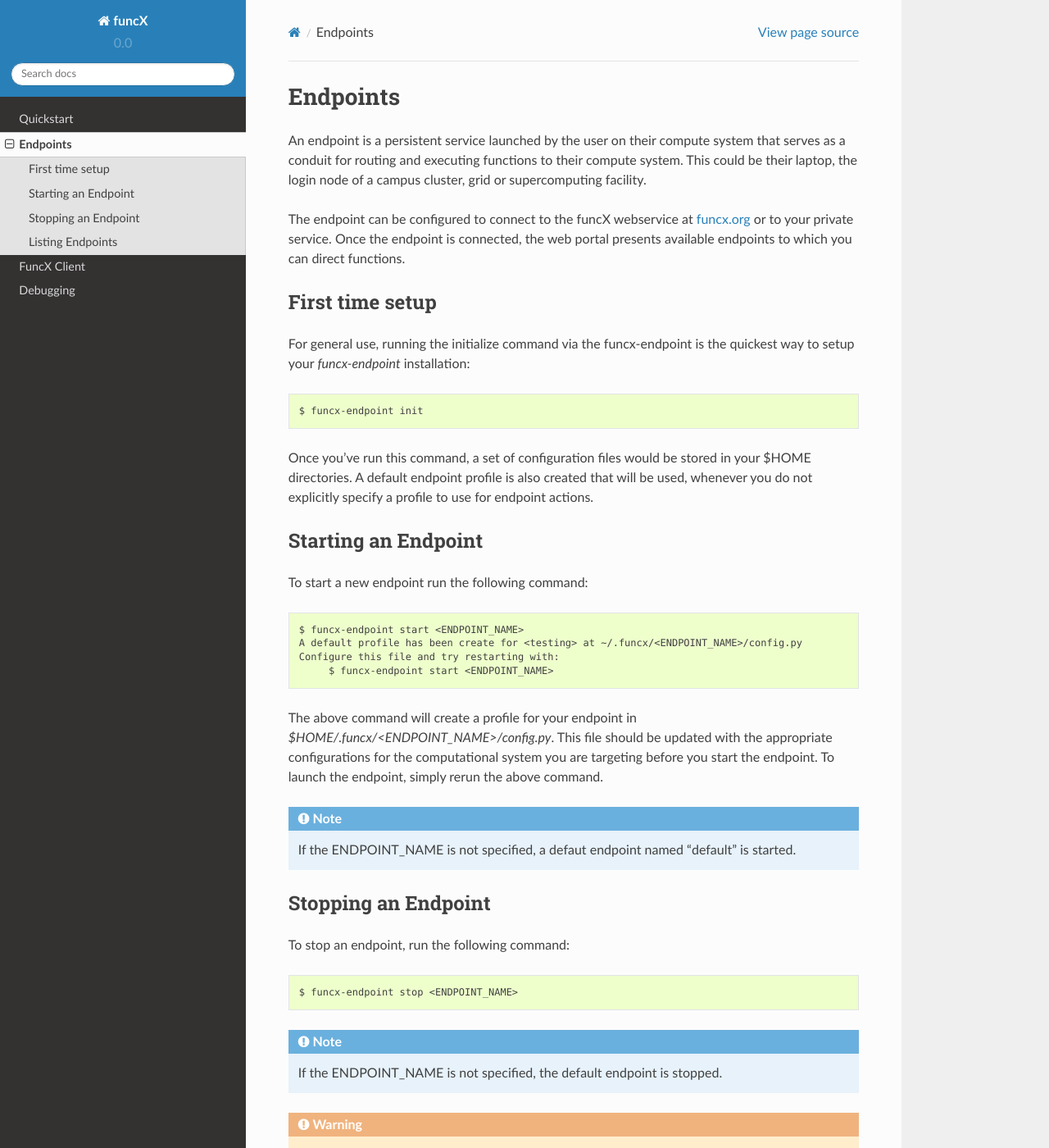
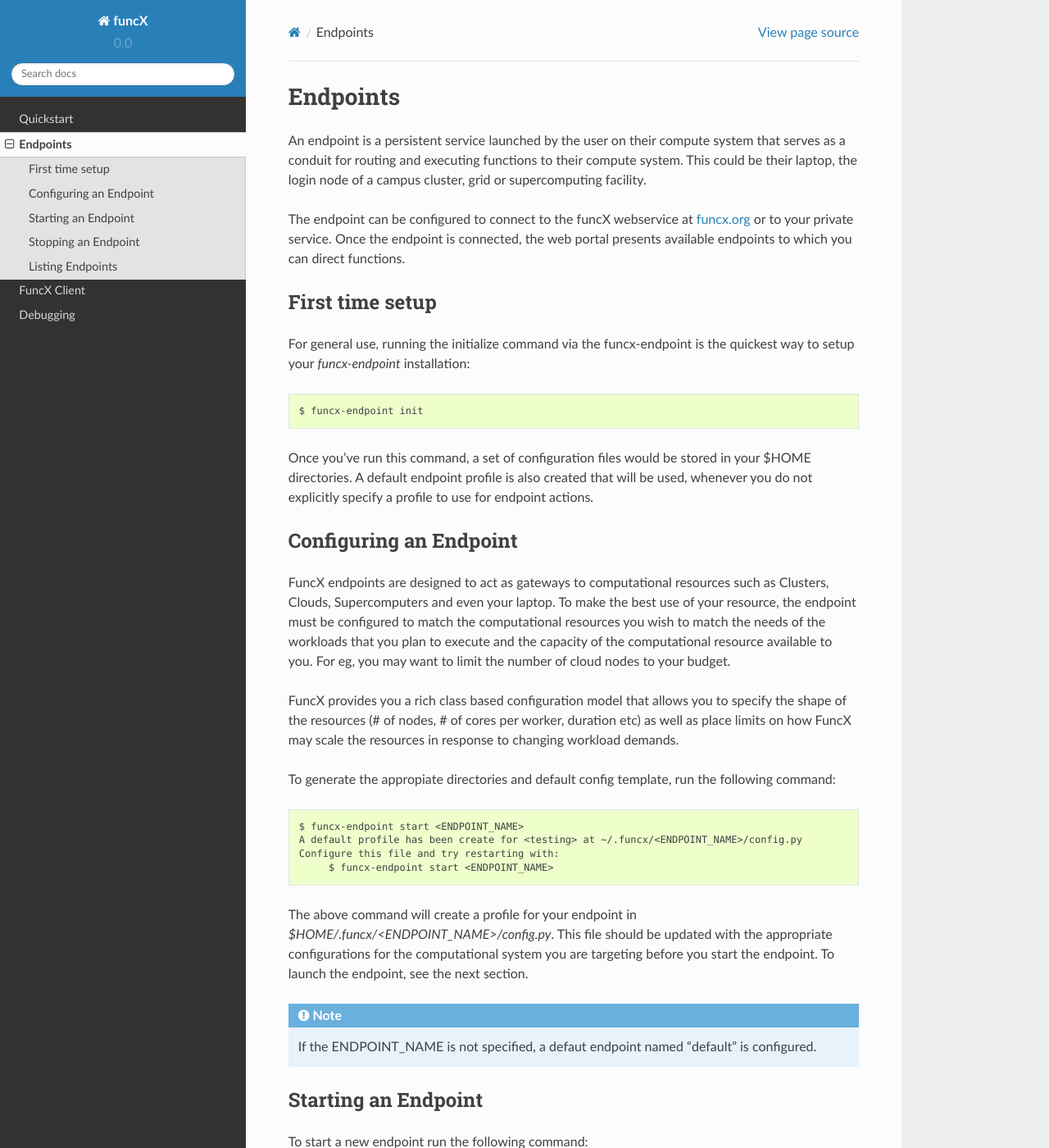
Before and after one commit to globus/globus-compute, a Sphinx documentation site: the page built from docs/endpoints.rst, in a window 1280 px wide and 1400 px high. Shown: the whole window at 82% size. Built offline with Sphinx 7.4.7 and the Read the Docs theme 2.0.0, drawn with Linux system fonts in a browser that asks for light colours.

Commit message:
Adding docs for new configure method

```diff
--- a/docs/endpoints.rst
+++ b/docs/endpoints.rst
@@ -21,6 +21,34 @@ setup your `funcx-endpoint` installation::
 Once you've run this command, a set of configuration files would be stored in your $HOME directories.
 A default endpoint profile is also created that will be used, whenever you do not explicitly
 specify a profile to use for endpoint actions.
+
+
+Configuring an Endpoint
+-----------------------
+
+FuncX endpoints are designed to act as gateways to computational resources such as Clusters, Clouds,
+Supercomputers and even your laptop. To make the best use of your resource, the endpoint must be
+configured to match the computational resources you wish to match the needs of the workloads that
+you plan to execute and the capacity of the computational resource available to you. For eg, you may
+want to limit the number of cloud nodes to your budget.
+
+FuncX provides you a rich class based configuration model that allows you to specify the shape of the
+resources (# of nodes, # of cores per worker, duration etc) as well as place limits on how FuncX may
+scale the resources in response to changing workload demands.
+
+
+To generate the appropiate directories and default config template, run the following command::
+
+  $ funcx-endpoint start <ENDPOINT_NAME>
+  A default profile has been create for <testing> at ~/.funcx/<ENDPOINT_NAME>/config.py
+  Configure this file and try restarting with:
+       $ funcx-endpoint start <ENDPOINT_NAME>
+
+The above command will create a profile for your endpoint in `$HOME/.funcx/<ENDPOINT_NAME>/config.py`.
+This file should be updated with the appropriate configurations for the computational system you are
+targeting before you start the endpoint. To launch the endpoint, see the next section.
+
+.. note:: If the ENDPOINT_NAME is not specified, a defaut endpoint named "default" is configured.
 
 
 Starting an Endpoint
```
